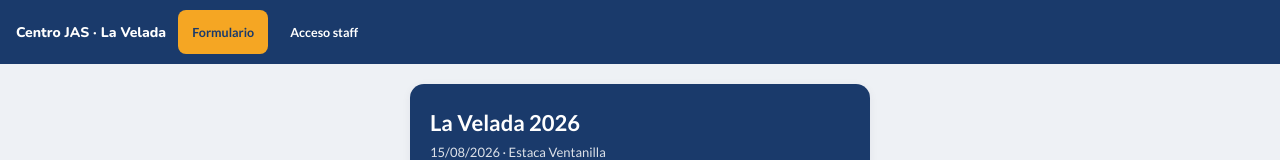
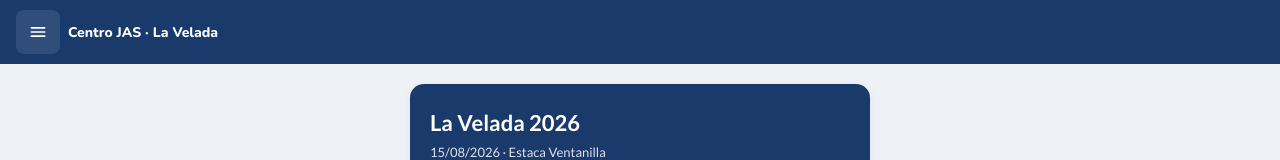
Before and after one commit to richiespinoza94/CentroJasNoroeste, a React (Vite) app: page / in a window 1280 px wide. Shown: the top 160 px of the page. Built offline with nearby package versions, Linux system fonts and the light colour scheme; no server answers.

Commit message:
feat: NavBar — menú flotante con íconos, barra fija de 1 sola fila

```diff
--- a/src/components/NavBar.css
+++ b/src/components/NavBar.css
@@ -5,58 +5,55 @@
   background: var(--navy-800);
   display: flex;
   align-items: center;
+  justify-content: space-between;
   gap: var(--space-2);
   padding: 10px var(--space-4);
 }
 
-.navbar__scroll {
+.navbar__left {
   display: flex;
   align-items: center;
   gap: var(--space-2);
-  overflow-x: auto;
-  -webkit-overflow-scrolling: touch;
-  scrollbar-width: none;
+  min-width: 0;
   flex: 1 1 auto;
-  min-width: 0;
 }
-.navbar__scroll::-webkit-scrollbar {
-  display: none;
+
+.navbar__menu-btn {
+  flex: 0 0 auto;
+  display: flex;
+  align-items: center;
+  justify-content: center;
+  width: var(--touch-min);
+  height: var(--touch-min);
+  background: rgba(255, 255, 255, 0.1);
+  color: var(--white);
+  border-radius: var(--radius-sm);
 }
 
 .navbar__brand {
-  flex: 0 0 auto;
+  flex: 1 1 auto;
+  min-width: 0;
+  overflow: hidden;
+  text-overflow: ellipsis;
   white-space: nowrap;
   color: var(--white);
   font-family: var(--font-display);
   font-weight: 800;
   font-size: 14px;
-  margin-right: var(--space-1);
 }
 
-.navbar__btn {
+.navbar__right {
   flex: 0 0 auto;
-  white-space: nowrap;
-  background: transparent;
-  color: var(--white);
-  padding: 8px 14px;
-  border-radius: var(--radius-sm);
-  font-weight: 700;
-  font-size: 12.5px;
+  display: flex;
+  align-items: center;
+  gap: var(--space-2);
 }
 
-.navbar__btn[aria-current='page'] {
-  background: var(--gold-500);
-  color: var(--navy-800);
-}
-
-.navbar__session-label {
-  flex: 0 0 auto;
+.navbar__role {
   white-space: nowrap;
   color: #b9c3d6;
-  font-size: 11.5px;
-  margin-left: var(--space-2);
-  padding-left: var(--space-2);
-  border-left: 1px solid rgba(255, 255, 255, 0.2);
+  font-size: 12px;
+  font-weight: 600;
 }
 
 .navbar__logout {
@@ -67,4 +64,49 @@
   padding: 7px 12px;
   border-radius: var(--radius-sm);
   font-size: 12px;
+  white-space: nowrap;
 }
+
+.navbar__menu {
+  position: absolute;
+  top: calc(100% + 6px);
+  left: var(--space-4);
+  min-width: 220px;
+  max-width: calc(100vw - 2 * var(--space-4));
+  background: var(--navy-800);
+  border: 1px solid rgba(255, 255, 255, 0.1);
+  border-radius: var(--radius-md);
+  box-shadow: var(--shadow-pop);
+  padding: var(--space-2);
+  display: flex;
+  flex-direction: column;
+  gap: 2px;
+  z-index: 30;
+}
+
+.navbar__menu-session {
+  padding: 8px 10px 6px;
+  font-size: 11.5px;
+  color: #b9c3d6;
+  border-bottom: 1px solid rgba(255, 255, 255, 0.14);
+  margin-bottom: 4px;
+}
+
+.navbar__menu-item {
+  display: flex;
+  align-items: center;
+  gap: 10px;
+  width: 100%;
+  background: none;
+  color: var(--white);
+  padding: 11px 10px;
+  border-radius: var(--radius-sm);
+  font-weight: 700;
+  font-size: 13.5px;
+  text-align: left;
+}
+
+.navbar__menu-item[aria-current='page'] {
+  background: var(--gold-500);
+  color: var(--navy-800);
+}
--- a/src/components/NavBar.jsx
+++ b/src/components/NavBar.jsx
@@ -1,7 +1,9 @@
+import { useEffect, useRef, useState } from 'react';
 import { useStore } from '../state/store.jsx';
 import { useAuth } from '../firebase/AuthProvider.jsx';
 import { signOutStaff } from '../firebase/auth.js';
 import { ROLE_LABELS } from '../domain/constants.js';
+import { MenuIcon, DocumentIcon, CheckIcon, ShieldIcon } from './ui/Icon.jsx';
 import './NavBar.css';
 
 export default function NavBar() {
@@ -9,53 +11,108 @@ export default function NavBar() {
   const { user } = useAuth();
   const isLoggedIn = !!user;
   const isAdmin = isLoggedIn && user.role === 'admin';
+  const [menuOpen, setMenuOpen] = useState(false);
+  const menuRef = useRef(null);
+  const triggerRef = useRef(null);
 
-  const nav = (screen) => dispatch({ type: 'NAV', screen });
+  const nav = (screen) => {
+    dispatch({ type: 'NAV', screen });
+    setMenuOpen(false);
+  };
 
   async function handleLogout() {
+    setMenuOpen(false);
     await signOutStaff();
     dispatch({ type: 'LOGIN_RESET_ALL' });
     nav('publico');
   }
 
+  // Disclosure simple (no el widget ARIA "menu" completo con navegación por
+  // flechas — acá alcanza con botones normales): cierra al tocar afuera, con
+  // Escape, y devuelve el foco al botón que lo abrió.
+  useEffect(() => {
+    if (!menuOpen) return;
+    menuRef.current?.querySelector('button')?.focus();
+
+    function handlePointer(e) {
+      if (menuRef.current && !menuRef.current.contains(e.target) && !triggerRef.current.contains(e.target)) {
+        setMenuOpen(false);
+      }
+    }
+    function handleKey(e) {
+      if (e.key === 'Escape') {
+        setMenuOpen(false);
+        triggerRef.current?.focus();
+      }
+    }
+    document.addEventListener('mousedown', handlePointer);
+    document.addEventListener('keydown', handleKey);
+    return () => {
+      document.removeEventListener('mousedown', handlePointer);
+      document.removeEventListener('keydown', handleKey);
+    };
+  }, [menuOpen]);
+
   return (
     <nav className="navbar" aria-label="Navegación principal">
-      <div className="navbar__scroll">
+      <div className="navbar__left">
+        <button
+          ref={triggerRef}
+          type="button"
+          className="navbar__menu-btn press"
+          aria-haspopup="true"
+          aria-expanded={menuOpen}
+          aria-label="Abrir menú de navegación"
+          onClick={() => setMenuOpen((v) => !v)}
+        >
+          <MenuIcon width={20} height={20} />
+        </button>
         <span className="navbar__brand">Centro JAS · La Velada</span>
+      </div>
 
-        <button type="button" className="navbar__btn press" aria-current={state.screen === 'publico' ? 'page' : undefined} onClick={() => nav('publico')}>
+      {isLoggedIn && (
+        <div className="navbar__right">
+          <span className="navbar__role">{ROLE_LABELS[user.role]}</span>
+          <button type="button" className="navbar__logout press" onClick={handleLogout}>
+            Salir
+          </button>
+        </div>
+      )}
+
+      {menuOpen && (
+        <div className="navbar__menu" ref={menuRef}>
+          {isLoggedIn && (
+            <div className="navbar__menu-session">
+              {user.username} · {ROLE_LABELS[user.role]}
+            </div>
+          )}
+
+          <button type="button" className="navbar__menu-item press" aria-current={state.screen === 'publico' ? 'page' : undefined} onClick={() => nav('publico')}>
+            <DocumentIcon width={18} height={18} />
             Formulario
           </button>
 
           {!isLoggedIn && (
-          <button type="button" className="navbar__btn press" aria-current={state.screen === 'login' ? 'page' : undefined} onClick={() => nav('login')}>
+            <button type="button" className="navbar__menu-item press" aria-current={state.screen === 'login' ? 'page' : undefined} onClick={() => nav('login')}>
+              <ShieldIcon width={18} height={18} />
               Acceso staff
             </button>
           )}
 
           {isLoggedIn && (
-          <button type="button" className="navbar__btn press" aria-current={state.screen === 'recepcion' ? 'page' : undefined} onClick={() => nav('recepcion')}>
+            <button type="button" className="navbar__menu-item press" aria-current={state.screen === 'recepcion' ? 'page' : undefined} onClick={() => nav('recepcion')}>
+              <CheckIcon width={18} height={18} />
               Recepción
             </button>
           )}
 
           {isAdmin && (
-          <button type="button" className="navbar__btn press" aria-current={state.screen === 'admin' ? 'page' : undefined} onClick={() => nav('admin')}>
+            <button type="button" className="navbar__menu-item press" aria-current={state.screen === 'admin' ? 'page' : undefined} onClick={() => nav('admin')}>
+              <ShieldIcon width={18} height={18} />
               Admin
             </button>
           )}
-
-        {isLoggedIn && (
-          <span className="navbar__session-label">
-            {user.username} · {ROLE_LABELS[user.role]}
-          </span>
-        )}
         </div>
-
-      {isLoggedIn && (
-        <button type="button" className="navbar__logout press" onClick={handleLogout}>
-          Salir
-        </button>
       )}
     </nav>
   );
--- a/src/components/ui/Icon.jsx
+++ b/src/components/ui/Icon.jsx
@@ -52,3 +52,34 @@ export function TrashIcon(props) {
     </svg>
   );
 }
+
+export function MenuIcon(props) {
+  return (
+    <svg {...base} {...props}>
+      <path d="M4 7h16M4 12h16M4 17h16" stroke="currentColor" strokeWidth="2" strokeLinecap="round" />
+    </svg>
+  );
+}
+
+export function DocumentIcon(props) {
+  return (
+    <svg {...base} {...props}>
+      <path
+        d="M7 3.5h6.5L18 8v11.5a1 1 0 0 1-1 1H7a1 1 0 0 1-1-1v-15a1 1 0 0 1 1-1Z"
+        stroke="currentColor"
+        strokeWidth="2"
+        strokeLinecap="round"
+        strokeLinejoin="round"
+      />
+      <path d="M9 12.5h6M9 16h6" stroke="currentColor" strokeWidth="2" strokeLinecap="round" />
+    </svg>
+  );
+}
+
+export function ShieldIcon(props) {
+  return (
+    <svg {...base} {...props}>
+      <path d="M12 3l7 3v6c0 4.5-3 7.5-7 9-4-1.5-7-4.5-7-9V6l7-3Z" stroke="currentColor" strokeWidth="2" strokeLinecap="round" strokeLinejoin="round" />
+    </svg>
+  );
+}
```
Also changed, not shown: 1 other file (tests, documents, lock files or other folders). Lines whose indentation alone changed are shown as unchanged.
